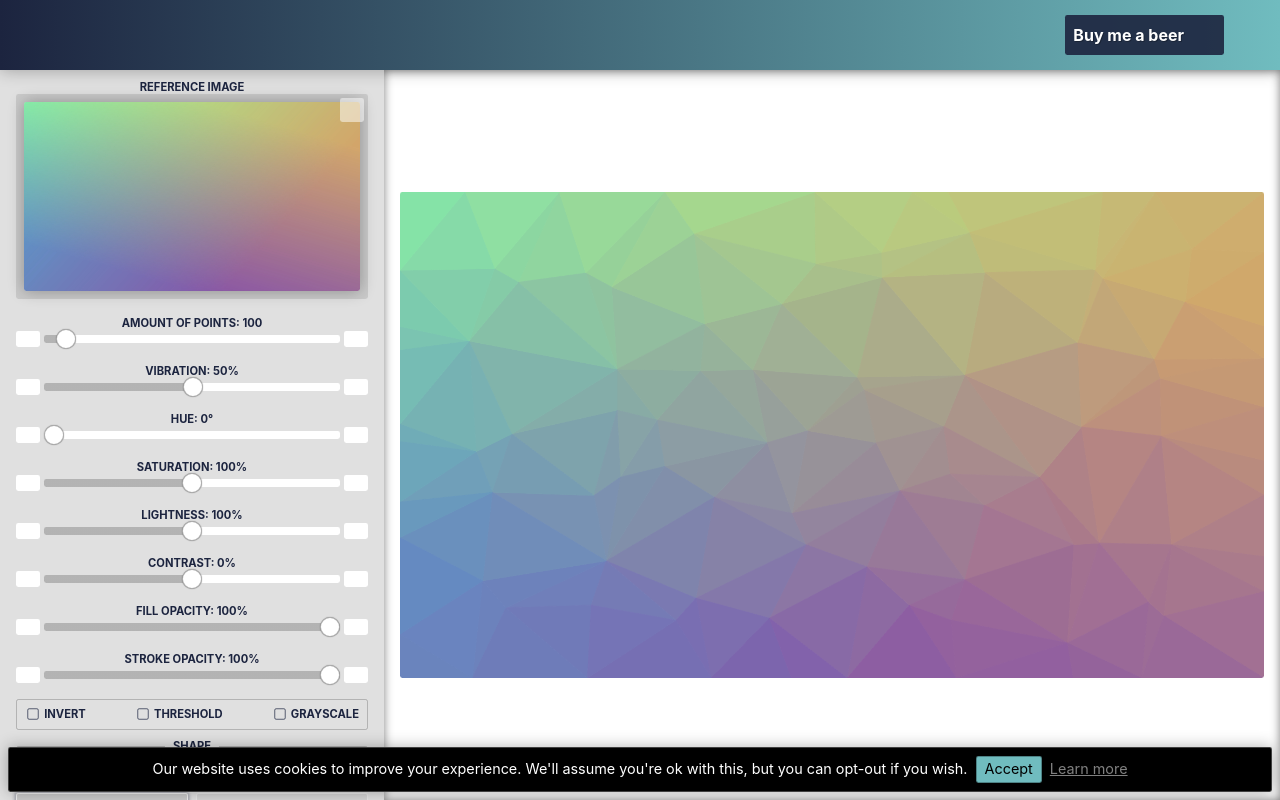
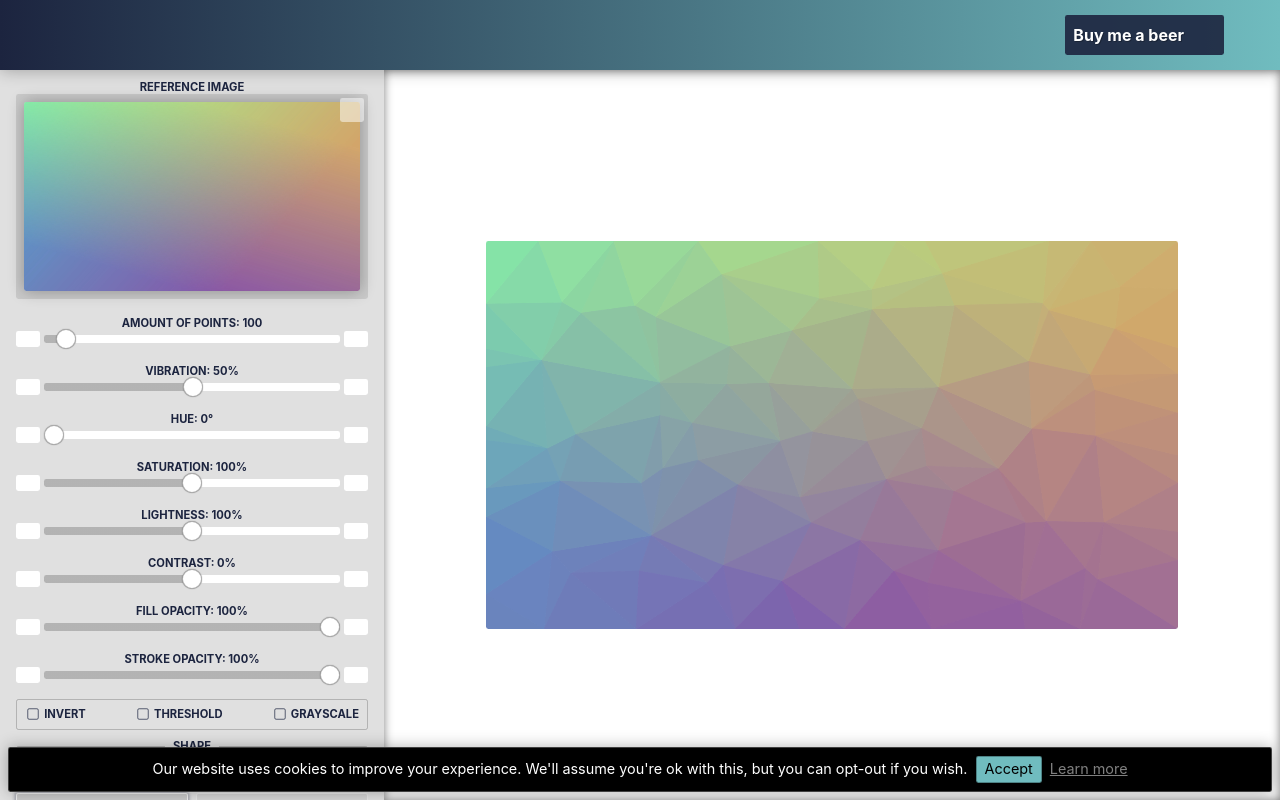
Before and after one commit to Niekes/polify, a Vue app: page / in a window 1280 px wide. Built offline with nearby package versions, Linux system fonts and the light colour scheme; no server answers.

Commit message:
Improve canvas size

```diff
--- a/src/views/Home.vue
+++ b/src/views/Home.vue
@@ -865,8 +865,8 @@ export default {
 
 #canvas {
     border-radius: $border-radius;
-    max-height: 100%;
-    max-width: 100%;
+    max-height: 80%;
+    max-width: 80%;
     position: relative;
 }
 
@@ -883,5 +883,10 @@ export default {
         border-radius: 0;
         box-shadow: $box-shadow;
     }
+
+    #canvas {
+        max-height: 100%;
+        max-width: 100%;
+    }
 }
 </style>
```
